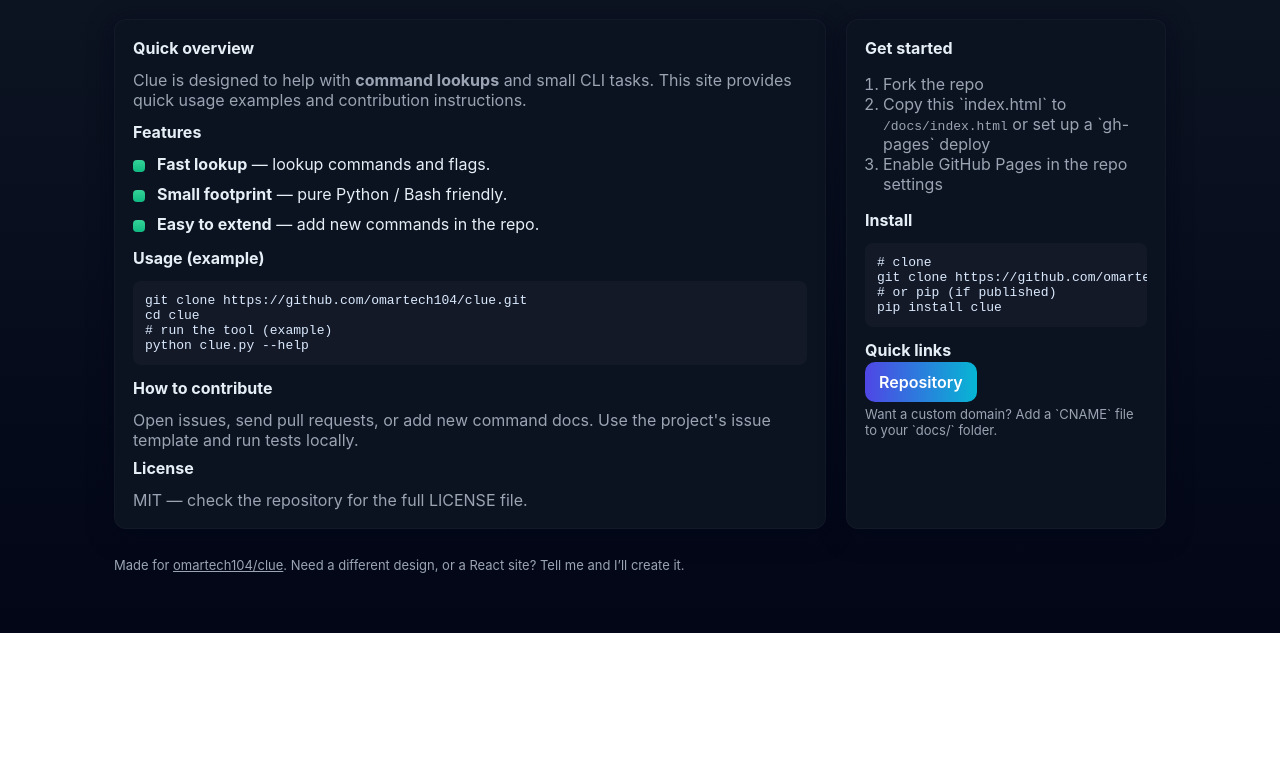
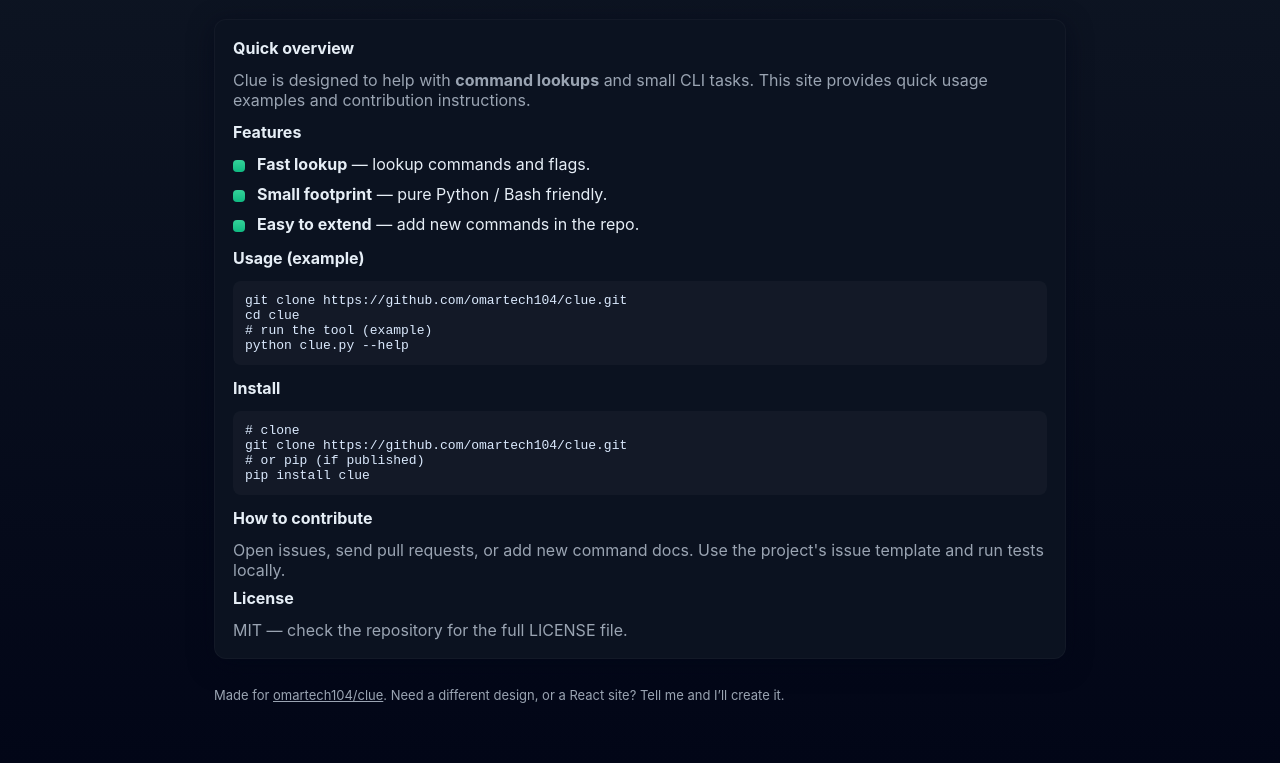
Before and after one commit to omartech104/clue, a plain HTML site: page docs/index.html in a window 1280 px wide. Shown: the part 183-946 px from the top of the page. Before the commit the page ends 816 px from the top, so only its background shows below. Drawn offline with Linux system fonts and the light colour scheme.

Commit message:
Adding a webpage

```diff
--- a/docs/index.html
+++ b/docs/index.html
@@ -1,20 +1,3 @@
-<!--
-README (quick deploy instructions)
-
-Option A — GitHub Pages from /docs (no build):
-1. Create a folder named `docs/` in your repo root.
-2. Put this `index.html` file inside `docs/index.html`.
-3. Commit & push to `main` (or your default branch).
-4. In the GitHub repo settings -> Pages, set Source to `main` branch and `/docs` folder. Save.
-5. Your site will be available at `https://<username>.github.io/<repo>` (or the custom domain you set).
-
-Option B — GitHub Pages from `gh-pages` branch (using gh-pages deploy):
-1. Build and push static files to `gh-pages` branch (you can use `gh-pages` npm package or a GitHub Action).
-2. In Settings -> Pages, set Source to `gh-pages` branch.
-
-Optional: add a GitHub Action to automatically deploy on push to `main` (instructions in comments below).
--->
-
 <!doctype html>
 <html lang="en">
 <head>
@@ -27,13 +10,12 @@ Optional: add a GitHub Action to automatically deploy on push to `main` (instruc
     :root{--bg:#0f1724;--card:#0b1220;--muted:#9aa4b2;--accent:#4f46e5;--glass:rgba(255,255,255,0.03)}
     *{box-sizing:border-box}
     body{margin:0;font-family:Inter, ui-sans-serif, system-ui, -apple-system, 'Segoe UI', Roboto, 'Helvetica Neue', Arial; background:linear-gradient(180deg,var(--bg),#020617);color:#e6eef6}
-    .container{max-width:1100px;margin:36px auto;padding:24px}
+    .container{max-width:900px;margin:36px auto;padding:24px}
     header{display:flex;align-items:center;gap:16px}
     .logo{width:64px;height:64px;border-radius:12px;background:linear-gradient(135deg,var(--accent),#06b6d4);display:flex;align-items:center;justify-content:center;font-weight:700;color:white;font-size:28px;box-shadow:0 6px 18px rgba(79,70,229,0.18)}
     h1{margin:0;font-size:28px}
     p.lead{margin:6px 0 18px;color:var(--muted)}
 
-    .grid{display:grid;grid-template-columns:1fr 320px;gap:20px}
     .card{background:var(--card);padding:18px;border-radius:12px;box-shadow:0 6px 24px rgba(2,6,23,0.6);border:1px solid rgba(255,255,255,0.03)}
     .hero-cta{display:flex;gap:8px;flex-wrap:wrap;margin-top:12px}
     .btn{padding:10px 14px;border-radius:10px;background:linear-gradient(90deg,var(--accent),#06b6d4);color:white;text-decoration:none;font-weight:600}
@@ -46,8 +28,6 @@ Optional: add a GitHub Action to automatically deploy on push to `main` (instruc
     .dot{width:12px;height:12px;border-radius:4px;background:linear-gradient(180deg,#34d399,#10b981);margin-top:6px}
 
     footer{margin-top:28px;color:var(--muted);font-size:13px}
-
-    @media (max-width:880px){.grid{grid-template-columns:1fr} .logo{width:56px;height:56px}}
   </style>
 </head>
 <body>
@@ -59,12 +39,12 @@ Optional: add a GitHub Action to automatically deploy on push to `main` (instruc
         <p class="lead">A tiny CLI helper tool — quick docs, install instructions, and examples. Source on GitHub.</p>
         <div class="hero-cta">
           <a class="btn" href="https://github.com/omartech104/clue" target="_blank" rel="noopener">View on GitHub</a>
-          <a class="btn ghost" href="#install">Install</a>
+          <a class="btn ghost" href="https://github.com/omartech104/clue/archive/refs/tags/latest.zip">Install</a>
         </div>
       </div>
     </header>
 
-    <main class="grid" style="margin-top:22px">
+    <main style="margin-top:22px">
       <section class="card">
         <h2 class="section-title">Quick overview</h2>
         <p style="color:var(--muted);margin:0 0 12px">Clue is designed to help with <strong>command lookups</strong> and small CLI tasks. This site provides quick usage examples and contribution instructions.</p>
@@ -83,35 +63,19 @@ cd clue
 python clue.py --help
 </pre>
 
+        <h3 class="section-title">Install</h3>
+        <pre># clone
+git clone https://github.com/omartech104/clue.git
+# or pip (if published)
+pip install clue
+</pre>
+
         <h3 class="section-title">How to contribute</h3>
         <p style="color:var(--muted);margin:0 0 8px">Open issues, send pull requests, or add new command docs. Use the project's issue template and run tests locally.</p>
 
         <h3 class="section-title">License</h3>
         <p style="color:var(--muted);margin:0">MIT — check the repository for the full LICENSE file.</p>
       </section>
-
-      <aside class="card">
-        <h3 class="section-title">Get started</h3>
-        <ol style="color:var(--muted);padding-left:18px">
-          <li>Fork the repo</li>
-          <li>Copy this `index.html` to <code>/docs/index.html</code> or set up a `gh-pages` deploy</li>
-          <li>Enable GitHub Pages in the repo settings</li>
-        </ol>
-
-        <h3 class="section-title" id="install">Install</h3>
-        <pre># clone
-git clone https://github.com/omartech104/clue.git
-# or pip (if published)
-pip install clue
-</pre>
-
-        <h3 class="section-title">Quick links</h3>
-        <p style="margin:0"><a class="btn" href="https://github.com/omartech104/clue" target="_blank">Repository</a></p>
-
-        <div style="margin-top:14px;color:var(--muted);font-size:13px">
-          Want a custom domain? Add a `CNAME` file to your `docs/` folder.
-        </div>
-      </aside>
     </main>
 
     <footer>
```
